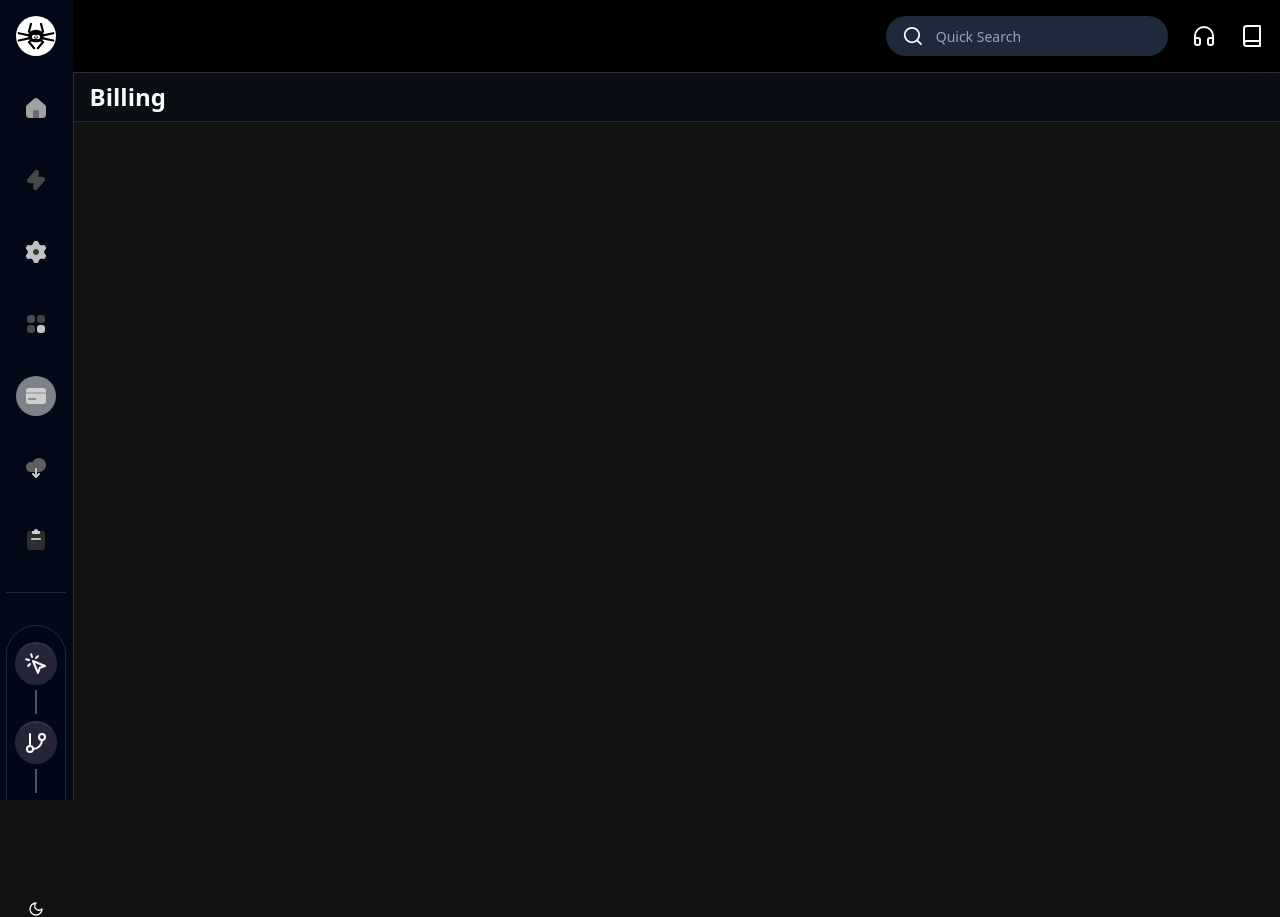
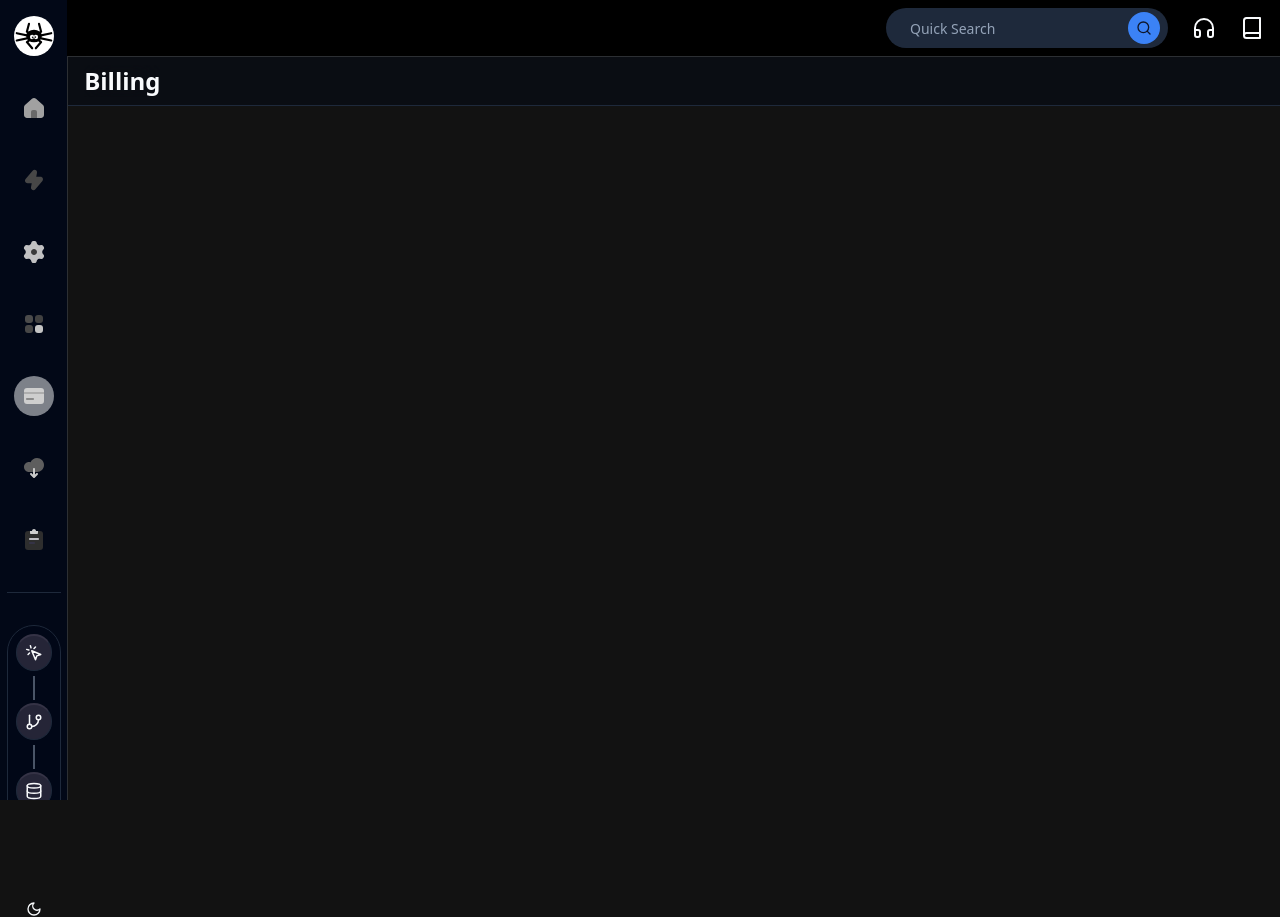
Before and after one commit to rhkina/spider.academy, a Next.js app: page /billing in a window 1280 px wide. Built offline with nearby package versions, Linux system fonts and the light colour scheme.

Commit message:
Finished Settings page.

```diff
--- a/src/app/(main)/(pages)/settings/page.tsx
+++ b/src/app/(main)/(pages)/settings/page.tsx
@@ -6,9 +6,18 @@ type Props = {}
 
 const SettingsPage = (props: Props) => {
   // WIP: Wire up Profile Picture
+  const user = {
+    name: 'Rubens Kina',
+    email: 'rhkina@gmail.com',
+  }
+
+  function onUpdate() {
+    return
+  }
+
   return (
     <>
-      <PageNavbar title="Settings" />
+      <PageNavbar title="Settings" className="sticky top-0 z-[10]" />
 
       <div className="flex flex-col gap-10 p-6">
         <div>
@@ -17,7 +26,7 @@ const SettingsPage = (props: Props) => {
             Add or update your information
           </p>
         </div>
-        <ProfileForm />
+        <ProfileForm user={user} onUpdate={onUpdate()} />
       </div>
     </>
   )
--- a/src/components/forms/profile-form.tsx
+++ b/src/components/forms/profile-form.tsx
@@ -1,9 +1,11 @@
-import React, { useEffect, useState } from 'react'
+'use client'
+
+import React, { use, useEffect, useState } from 'react'
 
 import { useForm } from 'react-hook-form'
 import { zodResolver } from '@hookform/resolvers/zod'
 import { z } from 'zod'
-import { EditUserProfileSchema } from '@lib/types'
+import { EditUserProfileSchema } from '@/lib/types'
 import {
   Form,
   FormControl,
@@ -15,13 +17,14 @@ import {
 import { Input } from '../ui/input'
 import { Button } from '../ui/button'
 import { Loader2 } from 'lucide-react'
+import { types } from 'util'
 
 type Props = {
   user: any
   onUpdate?: any
 }
 
-function ProfileForm({ user, onUpdate }: Props) {
+const ProfileForm = ({ user, onUpdate }: Props) => {
   const [isLoading, setIsLoading] = useState(false)
   const form = useForm<z.infer<typeof EditUserProfileSchema>>({
     mode: 'onChange',
@@ -42,7 +45,7 @@ function ProfileForm({ user, onUpdate }: Props) {
 
   useEffect(() => {
     form.reset({ name: user.name, email: user.email })
-  }, [user])
+  }, [form, user])
 
   return (
     <>
@@ -50,7 +53,8 @@ function ProfileForm({ user, onUpdate }: Props) {
       <Form {...form}>
         <form
           className="flex flex-col gap-6"
-          onSubmit={form.handleSubmit(handleSubmit)}
+          //onSubmit={form.handleSubmit(handleSubmit)}
+          onSubmit={() => {}}
         >
           <FormField
             disabled={isLoading}
@@ -67,6 +71,7 @@ function ProfileForm({ user, onUpdate }: Props) {
             )}
           />
           <FormField
+            disabled={isLoading || true}
             control={form.control}
             name="email"
             render={({ field }) => (
@@ -84,10 +89,7 @@ function ProfileForm({ user, onUpdate }: Props) {
               </FormItem>
             )}
           />
-          <Button
-            type="submit"
-            className="self-start hover:bg-[#2F006B] hover:text-white "
-          >
+          <Button type="submit" className="self-start">
             {isLoading ? (
               <>
                 <Loader2 className="mr-2 h-4 w-4 animate-spin" />
--- a/src/components/global/page-navbar.tsx
+++ b/src/components/global/page-navbar.tsx
@@ -1,20 +1,24 @@
-import React from "react";
+import { cn } from '@/lib/utils'
+import React from 'react'
 
 type Props = {
-  title: string;
-};
+  title: string
+  className: string
+}
 
 const PageNavbar = (props: Props) => {
   return (
-    <div className="relative flex flex-col gap-4">
-      <h1
-        className="sticky top-0 z-[10] flex items-center border-b
-        bg-background/40 px-4 py-2 text-2xl font-semibold backdrop-blur-lg"
-      >
-        {props.title}
-      </h1>
+    // <div className="relative flex flex-col gap-4">
+    <div
+      className={cn(
+        'flex items-center border-b bg-background/40 px-4 py-2',
+        props.className
+      )}
+    >
+      <h1 className="text-2xl font-semibold backdrop-blur-lg">{props.title}</h1>
     </div>
-  );
-};
+    // </div>
+  )
+}
 
-export default PageNavbar;
+export default PageNavbar
--- a/src/components/infobar/index.tsx
+++ b/src/components/infobar/index.tsx
@@ -1,30 +1,36 @@
-"use client";
-import React, { useEffect } from "react";
-import { Book, Headphones, Search } from "lucide-react";
-import { Input } from "@/components/ui/input";
+'use client'
+import React, { useEffect } from 'react'
+import { Book, Headphones, Search } from 'lucide-react'
+import { Input } from '@/components/ui/input'
 
 import {
   Tooltip,
   TooltipContent,
   TooltipProvider,
   TooltipTrigger,
-} from "@/components/ui/tooltip";
+} from '@/components/ui/tooltip'
+import { Button } from '../ui/button'
 
-type Props = {};
+type Props = {}
 
 const InfoBar = (props: Props) => {
   return (
     <div
       className="flex w-full flex-row items-center justify-end gap-6
-    px-4 py-4 dark:bg-black "
+    px-4 py-2 dark:bg-black "
     >
-      <span className="flex items-center rounded-full bg-muted px-4">
-        <Search />
-        <Input
-          placeholder="Quick Search"
-          className="border-none bg-transparent"
-        />
-      </span>
+      <div className="flex h-10 items-center rounded-full bg-muted pl-4 pr-2">
+        <div className="flex flex-row items-center gap-2">
+          <Input
+            placeholder="Quick Search"
+            className="h-8 border-none bg-transparent px-2 py-0"
+          />
+          <Button type="submit" className="h-8 w-8 rounded-full p-2">
+            <Search />
+          </Button>
+        </div>
+      </div>
+
       <TooltipProvider>
         <Tooltip delayDuration={0}>
           <TooltipTrigger>
@@ -46,7 +52,7 @@ const InfoBar = (props: Props) => {
         </Tooltip>
       </TooltipProvider>
     </div>
-  );
-};
+  )
+}
 
-export default InfoBar;
+export default InfoBar
--- a/src/components/sidebar/index.tsx
+++ b/src/components/sidebar/index.tsx
@@ -5,7 +5,12 @@ import Image from 'next/image'
 import { slackey } from '@/lib/fonts'
 import { usePathname } from 'next/navigation'
 import React from 'react'
-import { Tooltip, TooltipContent, TooltipProvider, TooltipTrigger } from '@/components/ui/tooltip'
+import {
+  Tooltip,
+  TooltipContent,
+  TooltipProvider,
+  TooltipTrigger,
+} from '@/components/ui/tooltip'
 import { menuOptions } from '@/lib/constants'
 import { cn } from '@/lib/utils'
 import { Separator } from '@/components/ui/separator'
@@ -62,11 +67,16 @@ const Sidebar = (props: Props) => {
                         }
                       )}
                     >
-                      <menuItem.Component selected={pathName === menuItem.href} />
+                      <menuItem.Component
+                        selected={pathName === menuItem.href}
+                      />
                     </Link>
                   </li>
                 </TooltipTrigger>
-                <TooltipContent side="right" className="bg-background backdrop-blur-xl">
+                <TooltipContent
+                  side="right"
+                  className="bg-background backdrop-blur-xl"
+                >
                   <p>{menuItem.name}</p>
                 </TooltipContent>
               </Tooltip>
@@ -74,21 +84,24 @@ const Sidebar = (props: Props) => {
           ))}
         </TooltipProvider>
         <Separator />
-        <div className="flex h-56 flex-col items-center gap-9 overflow-scroll rounded-full border-[1px] px-2 py-4 dark:bg-background/30">
+        <div className="flex h-56 flex-col items-center gap-8 overflow-scroll rounded-full border-[1px] p-2 dark:bg-background/30">
           <div className="relative rounded-full border-[1px] p-2 dark:border-t-[2px] dark:border-t-[#353346] dark:bg-[#353346]/70">
-            <LucideMousePointerClick className="size={18} dark:text-foreground" />
+            <LucideMousePointerClick
+              size={18}
+              className="dark:text-foreground"
+            />
             <div className="absolute -bottom-[30px] left-1/2 h-6 translate-x-[-50%] transform border-l-2 border-muted-foreground/50 " />
           </div>
           <div className="relative rounded-full border-[1px] p-2 dark:border-t-[2px] dark:border-t-[#353346] dark:bg-[#353346]/70">
-            <GitBranch className="size={18} dark:text-foreground" />
+            <GitBranch size={18} className="dark:text-foreground" />
             <div className="absolute -bottom-[30px] left-1/2 h-6 translate-x-[-50%] transform border-l-2 border-muted-foreground/50 " />
           </div>
           <div className="relative rounded-full border-[1px] p-2 dark:border-t-[2px] dark:border-t-[#353346] dark:bg-[#353346]/70">
-            <Database className="size={18} dark:text-foreground" />
+            <Database size={18} className="dark:text-foreground" />
             <div className="absolute -bottom-[30px] left-1/2 h-6 translate-x-[-50%] transform border-l-2 border-muted-foreground/50 " />
           </div>
           <div className="relative rounded-full border-[1px] p-2 dark:border-t-[2px] dark:border-t-[#353346] dark:bg-[#353346]/70">
-            <GitBranch className="size={18} dark:text-foreground" />
+            <GitBranch size={18} className="dark:text-foreground" />
           </div>
         </div>
       </div>
```
Also changed, not shown: 1 other file (tests, documents, lock files or other folders).
